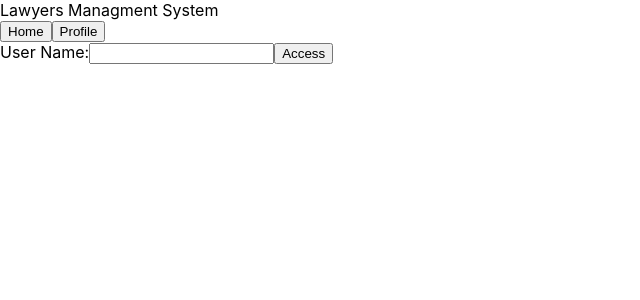
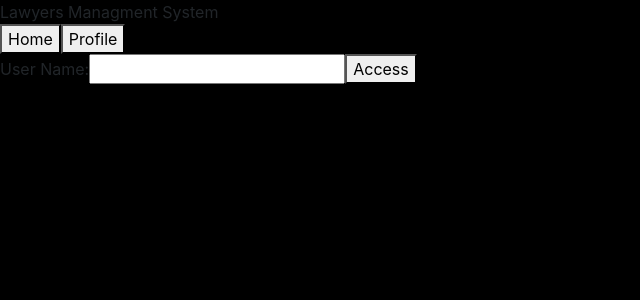
Before and after one commit to TheLawyers/LMS, a React (Create React App) app in the folder lawyers-app/: page / in a window 1280 px wide. Shown: the top 300 px of the page, without its empty margins (0-640 px from the left). Built offline with nearby package versions, Linux system fonts and the light colour scheme; no server answers.

Commit message:
bootstrap CSS imported

```diff
--- a/lawyers-app/package.json
+++ b/lawyers-app/package.json
@@ -3,6 +3,7 @@
   "version": "0.1.0",
   "private": true,
   "dependencies": {
+    "bootstrap": "^4.2.1",
     "react": "^16.7.0",
     "react-dom": "^16.7.0",
     "react-scripts": "2.1.3"
--- /dev/null
+++ b/lawyers-app/src/custom.scss
@@ -0,0 +1,5 @@
+// Override default variables before the import
+$body-bg: #000;
+
+// Import Bootstrap and its default variables
+@import '~bootstrap/scss/bootstrap.scss';
--- a/lawyers-app/src/index.js
+++ b/lawyers-app/src/index.js
@@ -3,6 +3,9 @@ import ReactDOM from 'react-dom';
 import './index.css';
 import App from './App';
 import * as serviceWorker from './serviceWorker';
+import 'bootstrap/dist/css/bootstrap.css';
+import './custom.scss';
+
 
 ReactDOM.render(<App />, document.getElementById('root'));
 
```
Also changed, not shown: 2 other files (tests, documents, lock files or other folders).
